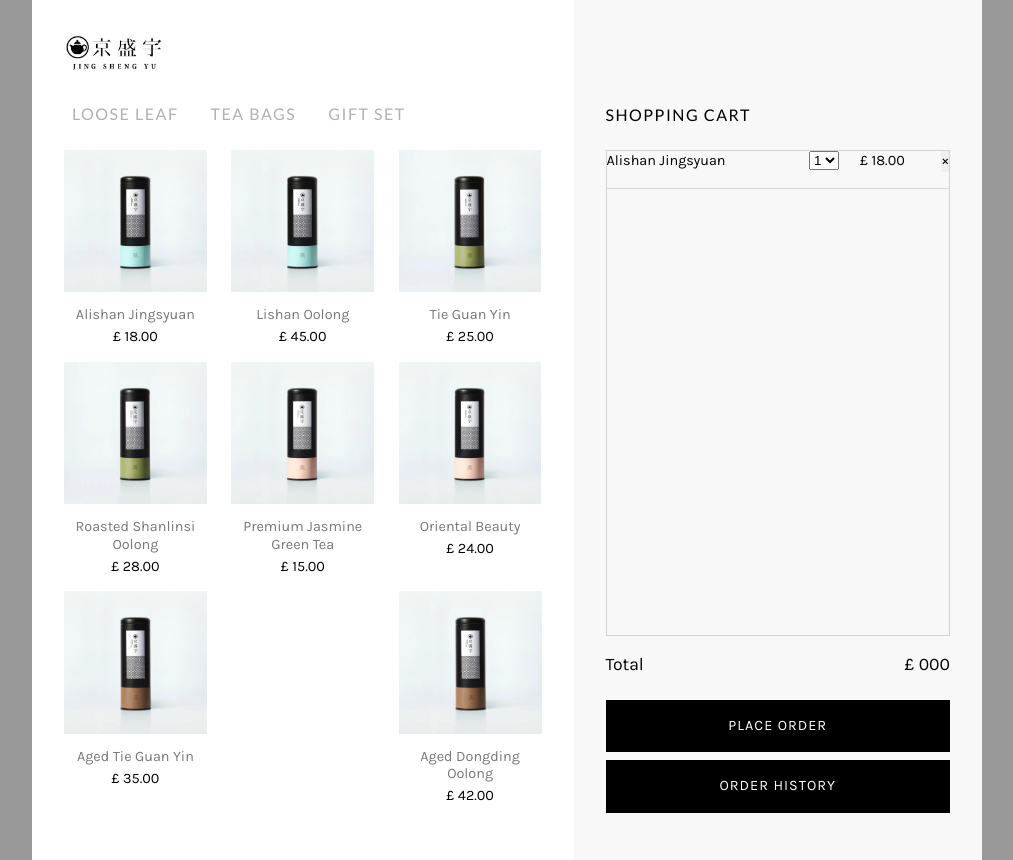
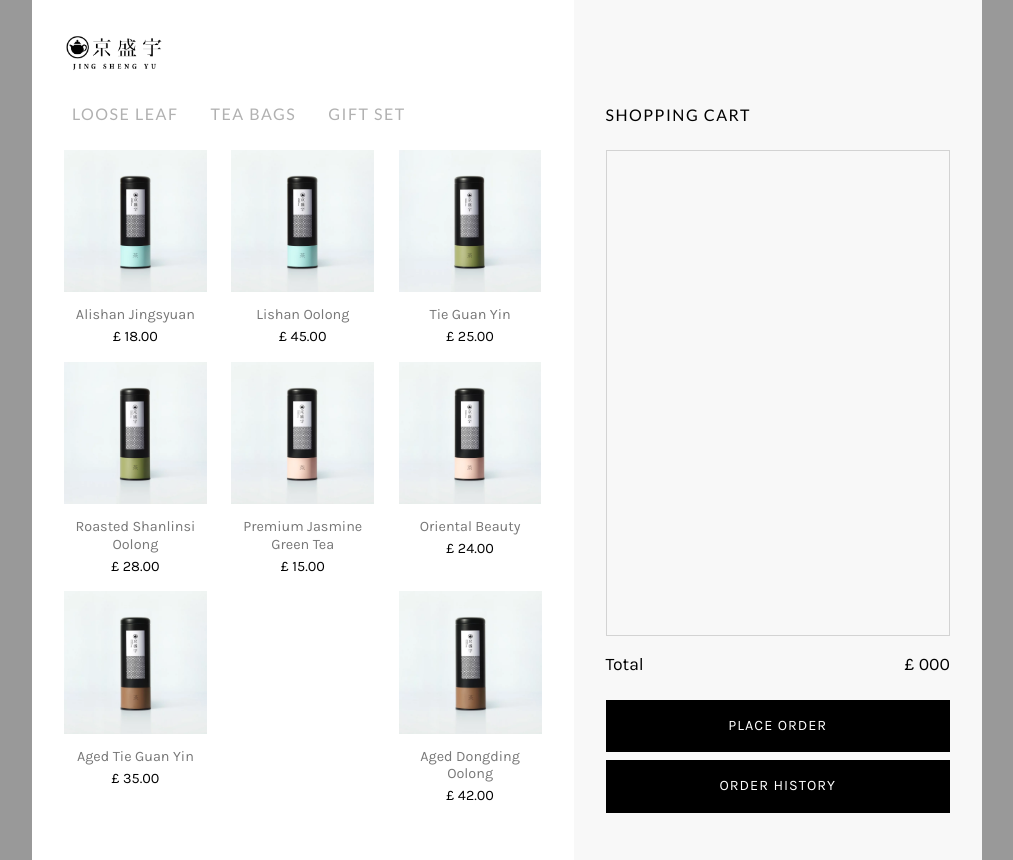
Before and after one commit to hannah-choi/ordersystem, a Next.js app: page / in a window 1280 px wide. Shown: the whole page, without its empty margins (133-1146 px from the left). Built offline with nearby package versions, Linux system fonts and the light colour scheme.

Commit message:
working on click handler + cart mapping on menu click

```diff
--- a/pages/index.tsx
+++ b/pages/index.tsx
@@ -2,15 +2,32 @@ import styles from '../styles/Home.module.scss';
 import Footer from '../src/components/footer/Footer';
 import MenuContainer from '../src/components/menuContainer/MenuContainer';
 import BillContainer from '../src/components/billContainer/BillContainer';
+import { TableItem } from '../src/components/tableItem/TableItem';
 
 import type { NextPage } from 'next';
 
+export interface Cart {
+    price: number;
+    prodId: number;
+    prodName: string;
+}
+
 const Home: NextPage = () => {
+    const cartArray: Cart[] = [];
+    let contents = [];
+    const listItemClick = (id: number, name: string, price: number) => {
+        cartArray.push({ price: price, prodId: id, prodName: name });
+        contents = cartArray.map((prod, i) => (
+            <TableItem key={prod.prodId} price={prod.price} prodId={prod.prodId} prodName={prod.prodName} />
+        ));
+        console.log(contents);
+    };
+
     return (
         <>
             <div className={styles.wrapper}>
-                <MenuContainer />
-                <BillContainer />
+                <MenuContainer listItemClick={listItemClick} />
+                <BillContainer contents={contents} />
             </div>
             {/* <Footer /> */}
         </>
--- a/src/components/billContainer/BillContainer.tsx
+++ b/src/components/billContainer/BillContainer.tsx
@@ -3,12 +3,15 @@ import * as React from 'react';
 import ButtonArea from '../ButtonArea/ButtonArea';
 import { TableArea } from '../tableArea/tableArea';
 import Total from '../Total/Total';
+import { Cart } from '../../../pages/index';
 
 import styles from './BillContainer.module.scss';
 
-interface BillContainerProps {}
+interface BillContainerProps {
+    contents: [];
+}
 
-const BillContainer: React.FunctionComponent<BillContainerProps> = (props) => {
+const BillContainer: React.FunctionComponent<BillContainerProps> = ({ contents }) => {
     return (
         <section className={styles.billContainer}>
             <header>
@@ -17,7 +20,7 @@ const BillContainer: React.FunctionComponent<BillContainerProps> = (props) => {
                     <i className='far fa-trash-alt' data-key='trashIcon' />
                 </span>
             </header>
-            <TableArea />
+            <TableArea contents={contents} />
             <Total />
             <ButtonArea />
         </section>
--- a/src/components/menuContainer/menuContainer.tsx
+++ b/src/components/menuContainer/menuContainer.tsx
@@ -6,16 +6,15 @@ import MenuNav from '../menuNav/menuNav';
 
 import styles from './MenuContainer.module.scss';
 
-const MenuContainer: React.FC = () => (
+interface MenuContainerProps {
+    listItemClick: (id: number, name: string, price: number) => void;
+}
+
+const MenuContainer: React.FC<MenuContainerProps> = ({ listItemClick }) => (
     <div className={styles.menuContainer}>
         <Header />
         <MenuNav />
-        {/* <main className='menuArea'> */}
-        {/* <nav className='menuNav'>
-                <ul className='ulNav' />
-            </nav> */}
-        <MenuList categoryNo={0} />
-        {/* </main> */}
+        <MenuList categoryNo={0} listItemClick={listItemClick} />
     </div>
 );
 export default MenuContainer;
--- a/src/components/menuItem/menuItem.tsx
+++ b/src/components/menuItem/menuItem.tsx
@@ -7,16 +7,24 @@ interface MenuItemProps {
     prodId: number;
     imageName: string;
     price: number;
+    listItemClick: (id: number, name: string, price: number) => void;
 }
 
-const MenuItem: React.FunctionComponent<MenuItemProps> = ({ imageName, price, prodId, prodName }) => {
-    return (
-        <li key={prodId} className={styles.menuItem} data-key='menuItem'>
-            <img alt={prodName} data-id={prodId} data-key='menuItem' src={`/images/${imageName}.webp`} />
-            <span className={styles.prodName}>{prodName}</span>
-            <span className={styles.prodPrice}>£ {price.toFixed(2)}</span>
-        </li>
-    );
-};
-
-export default MenuItem;
+export const MenuItem: React.FunctionComponent<MenuItemProps> = ({
+    imageName,
+    listItemClick,
+    price,
+    prodId,
+    prodName
+}) => (
+    <li
+        key={prodId}
+        className={styles.menuItem}
+        data-key='menuItem'
+        onClick={() => listItemClick(prodId, prodName, price)}
+    >
+        <img alt={prodName} data-id={prodId} data-key='menuItem' src={`/images/${imageName}.webp`} />
+        <span className={styles.prodName}>{prodName}</span>
+        <span className={styles.prodPrice}>£ {price.toFixed(2)}</span>
+    </li>
+);
--- a/src/components/menuList/MenuList.tsx
+++ b/src/components/menuList/MenuList.tsx
@@ -1,18 +1,19 @@
 import * as React from 'react';
 
 import { menuData } from '../../data/data';
-import MenuItem from '../menuItem/menuItem';
+import { MenuItem } from '../menuItem/menuItem';
 
 import styles from './MenuList.module.scss';
 
 interface MenuListProps {
     categoryNo: number;
+    listItemClick: (id: number, name: string, price: number) => void;
 }
 
-const MenuList: React.FunctionComponent<MenuListProps> = ({ categoryNo = 0 }) => {
+const MenuList: React.FunctionComponent<MenuListProps> = ({ categoryNo = 0, listItemClick }) => {
     const data = menuData.list.filter((item) => item.category === categoryNo); //선택한 카테고리의 아이템만 거른다
     const getImageName = (name: string, id: number) => {
-        console.log(id + '_' + name.split(' ').join('').toLowerCase());
+        // console.log(id + '_' + name.split(' ').join('').toLowerCase());
         return id + '_' + name.split(' ').join('').toLowerCase();
     };
 
@@ -22,6 +23,7 @@ const MenuList: React.FunctionComponent<MenuListProps> = ({ categoryNo = 0 }) =>
                 <MenuItem
                     key={prod.id}
                     imageName={getImageName(prod.name, prod.id)}
+                    listItemClick={listItemClick}
                     price={prod.price}
                     prodId={prod.id}
                     prodName={prod.name}
--- a/src/components/tableArea/tableArea.tsx
+++ b/src/components/tableArea/tableArea.tsx
@@ -1,33 +1,25 @@
-import React from 'react';
+import React, { useEffect } from 'react';
 
-interface TableAreaProps {
-    // : string;
-}
+import { TableItem } from '../tableItem/TableItem';
 
 import styles from './tableArea.module.scss';
 
-export const TableArea: React.FC<TableAreaProps> = ({}) => {
-    const data = [];
+interface TableAreaProps {
+    contents: [];
+}
+
+export const TableArea: React.FC<TableAreaProps> = ({ contents }) => {
+    // useEffect(() => {
+    //     console.log(cartArray);
+    //     contents = cartArray.map((prod, i) => (
+    //         <TableItem key={prod.prodId} price={prod.price} prodId={prod.prodId} prodName={prod.prodName} />
+    //     ));
+    // }, [cartArray]);
 
     return (
         <section className={styles.tableArea}>
             <table className={styles.cartTable}>
-                <tr data-id='${this.data[i].id}' data-index='${i}' data-key='cartItem'>
-                    <td className='cartProdName'>Alishan Jingsyuan</td>
-                    <td className='cartQuantity'>
-                        <label htmlFor='quantity' />
-                        <select data-key='selectbox' id='quantity' name='quantity'>
-                            <option value='1'>1</option>
-                            <option value='2'>2</option>
-                            <option value='3'>3</option>
-                            <option value='4'>4</option>
-                        </select>
-                    </td>
-                    <td className='cartPrice'>£ 18.00</td>
-                    <td className='cartDelete'>
-                        <input className='cartdelete' data-key='deleteItem' type='button' value='×' />
-                    </td>
-                </tr>
+                <tbody>{contents}</tbody>
             </table>
         </section>
     );
--- /dev/null
+++ b/src/components/tableItem/TableItem.tsx
@@ -0,0 +1,28 @@
+import React from 'react';
+
+interface TableItemProps {
+    prodId: number;
+    price: number;
+    prodName: string;
+}
+
+export const TableItem: React.FC<TableItemProps> = ({ price, prodId, prodName }) => {
+    return (
+        <tr data-id='${this.data[i].id}' data-index='${i}' data-key={prodId}>
+            <td className='cartProdName'>{prodName}</td>
+            <td className='cartQuantity'>
+                <label htmlFor='quantity' />
+                <select data-key='selectbox' id='quantity' name='quantity'>
+                    <option value='1'>1</option>
+                    <option value='2'>2</option>
+                    <option value='3'>3</option>
+                    <option value='4'>4</option>
+                </select>
+            </td>
+            <td className='cartPrice'>£ {price.toFixed(2)}</td>
+            <td className='cartDelete'>
+                <input className='cartdelete' data-key='deleteItem' type='button' value='×' />
+            </td>
+        </tr>
+    );
+};
```
Also changed, not shown: .eslintrc.json.
